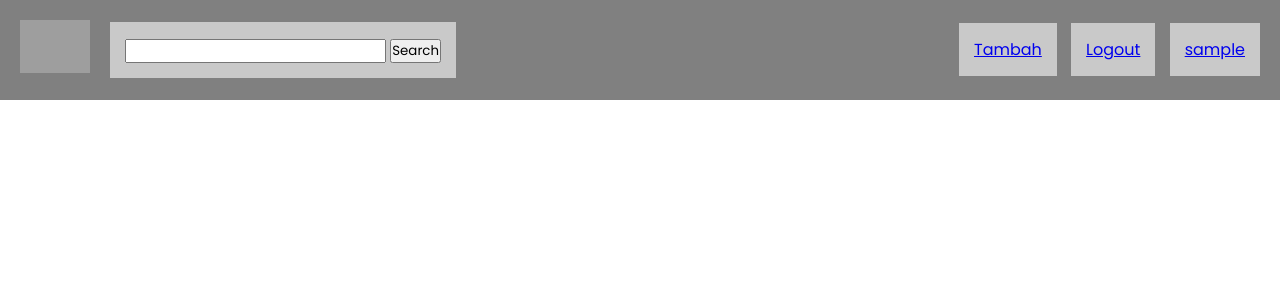
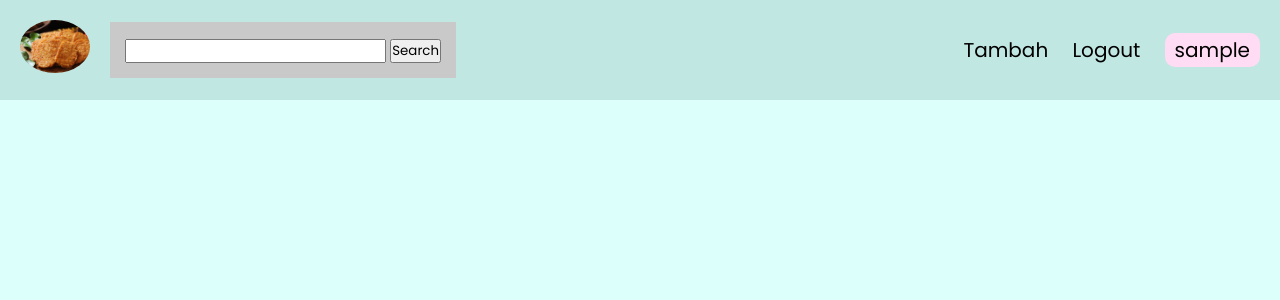
Before and after one commit to ylfyt/dorayaki-web-store-using-php, a PHP site: template app/views/templates/navbar.php in a window 1280 px wide. Shown: the top 300 px of the page. Run offline with PHP 8.4, Linux system fonts and the light colour scheme; the template is opened without the code that fills it: most values are stand-ins (such as "Sample title", 1, 10 or a date in 2020); some libraries are stand-ins or nearby versions; grey boxes are pictures that could not be loaded.

Commit message:
change color

```diff
--- a/app/views/templates/navbar.php
+++ b/app/views/templates/navbar.php
@@ -17,6 +17,6 @@
             <a href="<?= BASEURL?>/user/hitory">Daftar</a>
         <?php endif; ?>
         <a href="<?= BASEURL?>/user/signout">Logout</a>
-        <a href="<?= BASEURL?>/user/<?= $data['username']?>"><?= $data['username']?></a>
+        <a id = "user" href="<?= BASEURL?>/user/<?= $data['username']?>"><?= $data['username']?></a>
     </div>
 </div>
--- a/public/css/style.css
+++ b/public/css/style.css
@@ -6,13 +6,17 @@
     font-family: 'Poppins', sans-serif;
 }
 
+body {
+    background-color: #DCFFFB;
+}
+
 /* NAVBAR */
 .navbar {
     display: flex;
     justify-content: space-between;
     padding: 20px;
     align-items: center;
-    background-color: gray;
+    background-color: #C0E7E2;
 }
 
 .navbar .content{
@@ -30,12 +34,24 @@
 
 .logo img{
     width: 70px;
+    border-radius: 50%;
 }
 
 .navbar .menus a{
-    margin-left: 10px;
-    background-color: rgb(201, 201, 201);
-    padding: 15px;
+    margin-left: 20px;
+    font-size: 20px;
+    text-decoration: none;
+    color: black;
+}
+
+.menus #user{
+    padding: 3px 10px 3px 10px;
+    background-color: #FFDCF4;
+    border-radius: 10px;
+}
+
+.menus a:hover{
+    color: #C1BBDD;
 }
 /* END NAVBAR */
 
@@ -83,13 +99,16 @@
 /* Card */
 .card{
     padding: 20px;
-    border: 2px solid black;
+    border: 2px solid #C1BBDD;
     display: flex;
     flex-direction: column;
     justify-content: center;
     width: 150px;
     height: 250px;
     margin-bottom: 20px;
+    background-color: #FFDCF4;
+    border-radius: 15px;
+    box-shadow: 0 5px 5px 0 rgba(0, 0, 0, 0.5);
 }
 
 .card img{
```
Also changed, not shown: public/img/tempe.jpg (added).
